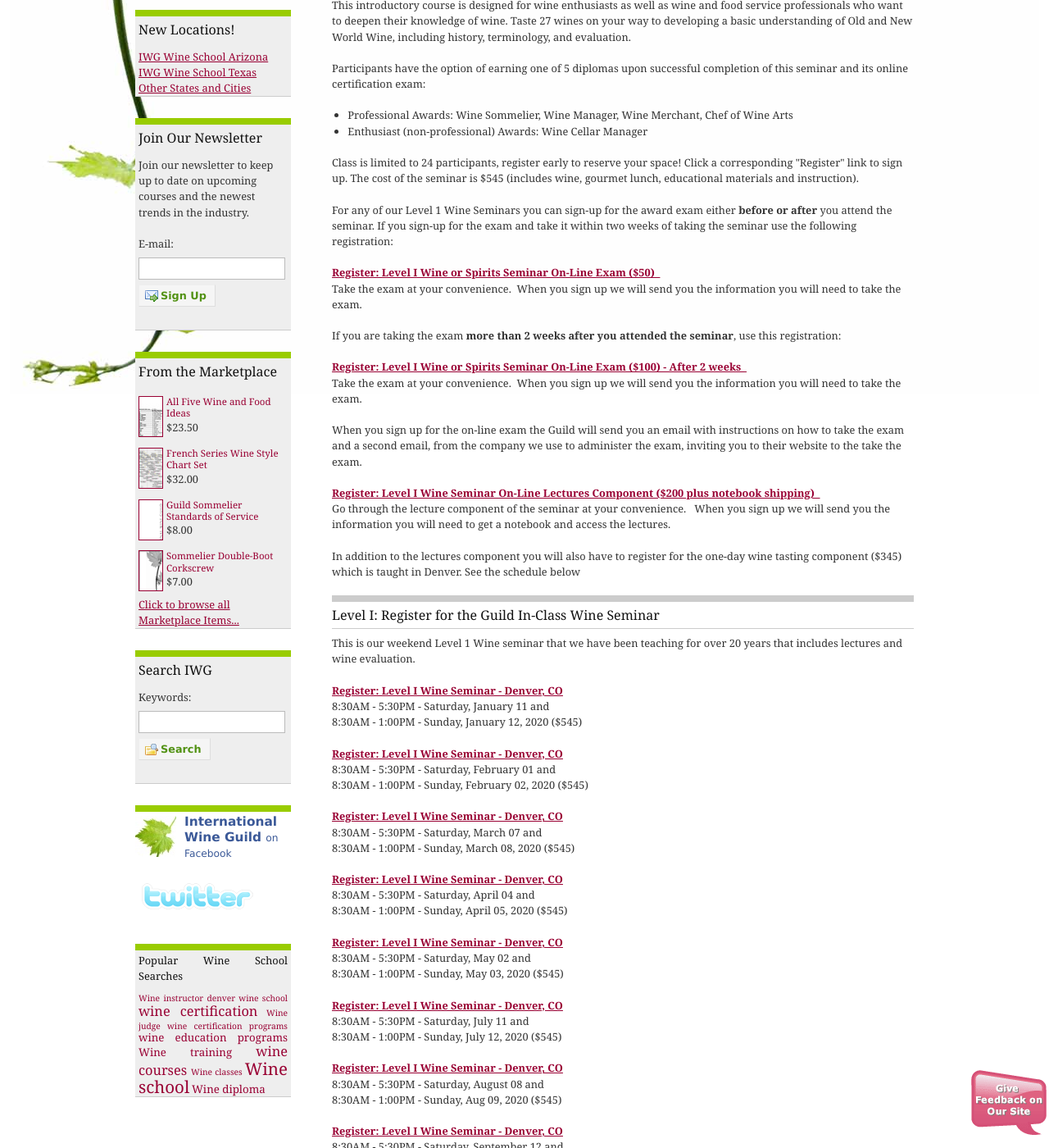
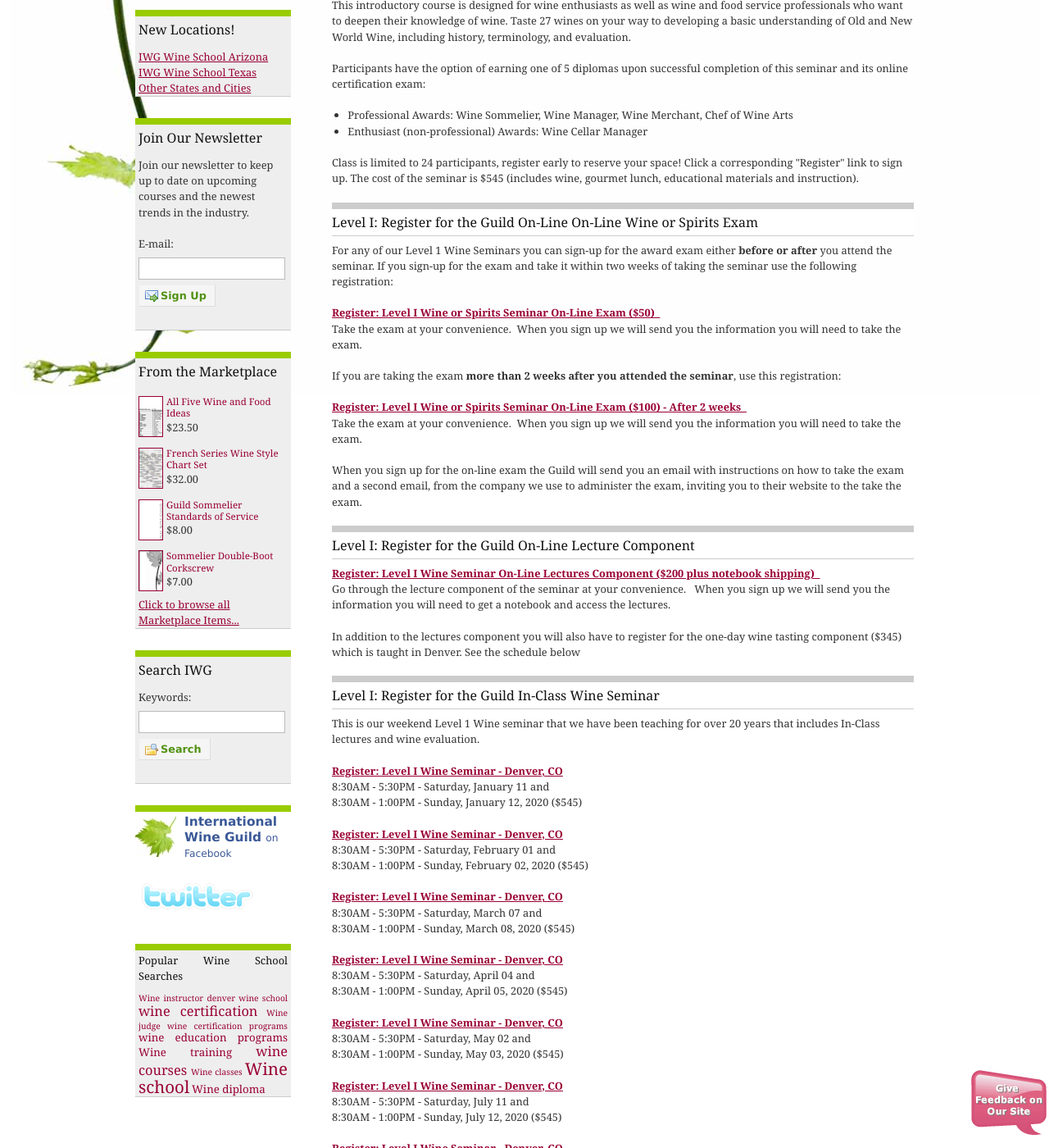
Before and after one commit to CKDev/internationalwineguild.com, a Jekyll site: the page built from register-for-the-guild-certification-seminar.html, in a window 1280 px wide and 1400 px high, scrolled down 500 px. Shown: the whole window at 82% size. Built offline with Jekyll 4.4.1, drawn with Linux system fonts in a browser that asks for light colours; a script that is not in the unit is left out; comment, search, counter and statistics services are not loaded.

Commit message:
Update register-for-the-guild-certification-seminar.html

```diff
--- a/register-for-the-guild-certification-seminar.html
+++ b/register-for-the-guild-certification-seminar.html
@@ -16,6 +16,8 @@
 <p>Class is limited to 24 participants, register early to reserve your space! Click a corresponding "Register" link to
   sign up. The cost of the seminar is $545 (includes wine, gourmet lunch, educational materials and instruction).&nbsp;<b><br>
   </b></p>
+
+<h2>Level I: Register for the Guild On-Line On-Line Wine or Spirits Exam</h2>
 
 <p>For any of our Level 1 Wine Seminars you can sign-up for the award exam either <strong>before or after</strong>
   you attend the seminar. If you sign-up for the exam and take it within two weeks of taking the seminar use the
@@ -39,6 +41,8 @@
   and a second email, from the company we use to administer the exam, inviting you to their website to the take the
   exam.</p>
 
+<h2>Level I: Register for the Guild On-Line Lecture Component</h2>
+
 <p><a class="ga-track"
 	    href="http://ww4.aitsafe.com/cf/add.cfm?userid=6714687&amp;product=Level+I+Wine+Seminar+On-Line+Lectures++-++at your convenience&amp;price=50&amp;return=www.internationalwineguild.com/register-for-the-guild-certification-seminar"><strong>Register:
 	      Level I Wine Seminar On-Line Lectures Component ($200 plus notebook shipping) &nbsp;<br>
@@ -47,7 +51,7 @@
 	<p>In addition to the lectures component you will also have to register for the one-day wine tasting component ($345) which is taught in Denver. See the schedule below</p>
 
 <h2>Level I: Register for the Guild In-Class Wine Seminar</h2>
-<p>This is our weekend Level 1 Wine seminar that we have been teaching for over 20 years that includes lectures and wine evaluation.</p>
+<p>This is our weekend Level 1 Wine seminar that we have been teaching for over 20 years that includes In-Class lectures and wine evaluation.</p>
 
 <p>
   <a class="ga-track"
```
